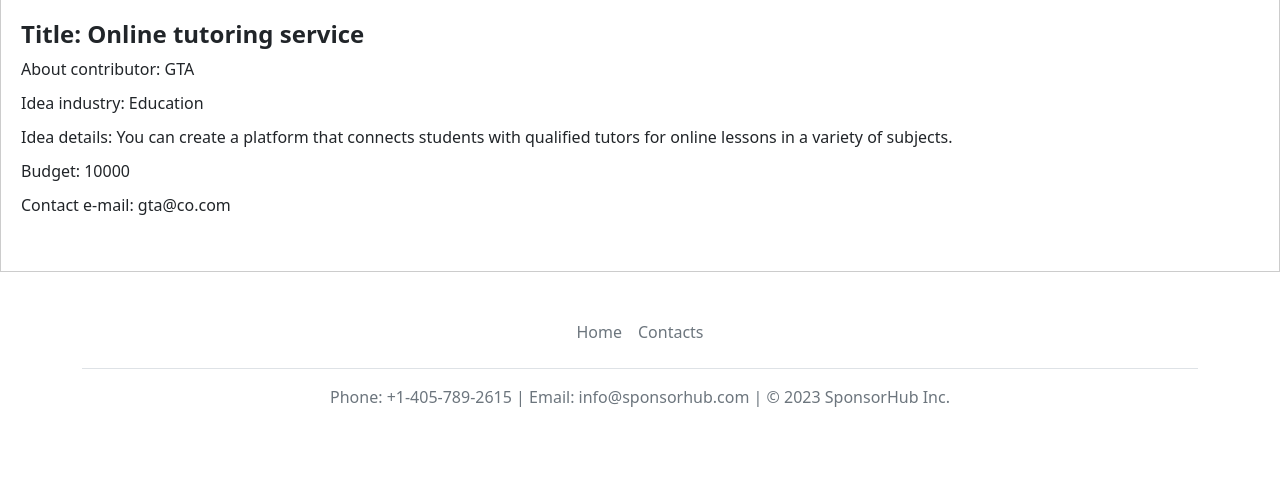
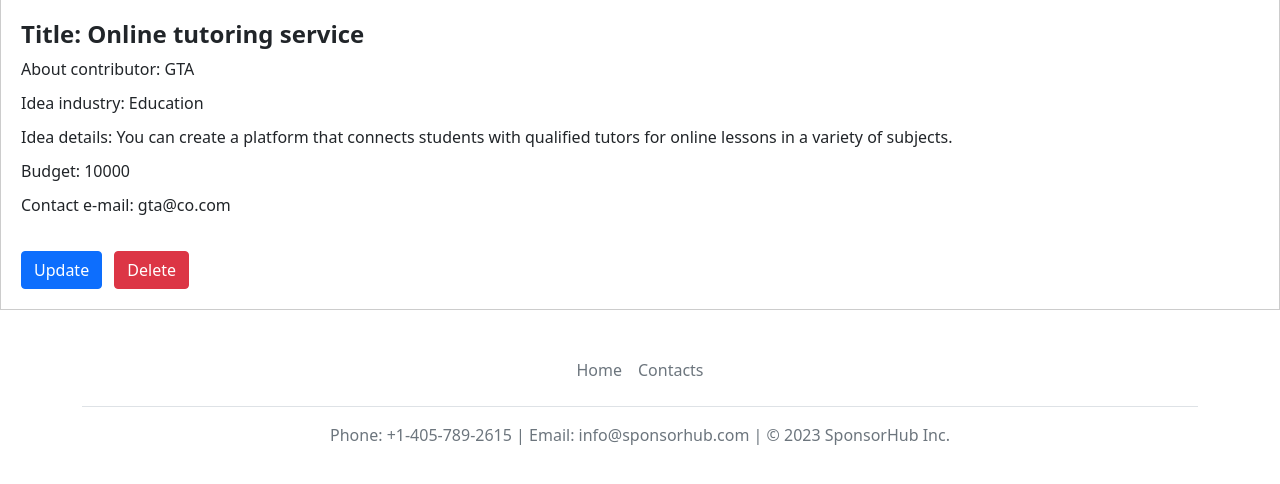
Before and after one commit to tate-aabb/sponsorhub, a Django app: page /ideas/idea/4/ in a window 1280 px wide. Shown: the part 98-582 px from the top of the page. Run offline with Django 4.2, Linux system fonts and the light colour scheme; a user stored in the database is signed in; data comes from the database, SQL or seed files in the repository; both versions use the stored data as it was after the commit; parts of the project's set-up code (start-up, migrations or seed data) failed here and were passed over.

Commit message:
Changes in settings.py, urls.py, added app's urls.py, base, static files, homepage.html.
New "ForbesList" model added, in views.py forbes list scraper added.

Design changes in homepage.html, about block is added

Changes in Homepage design, base.html

forbes_list added to the admin.py, views.py homepage function and to the homepage.html.

scraper fixed in urls.py, views.py

ForbesList table is added and styled.

ideas app added

contact page added, with model, forms, view and html files.

footer in base.html is modified

homepage link in base.html is changed

ideas app completely modified, CRUD added, search added

search fixed, ideas html pages completed

idea update, delete fixed in idea_detail.html page

```diff
--- a/ideas/templates/ideas_detail.html
+++ b/ideas/templates/ideas_detail.html
@@ -37,13 +37,14 @@
         <p class="card-text">Idea details: {{ object.Idea_text }}</p>
         <p class="card-text">Budget: {{ object.Budget }}</p>
         <p class="card-text">Contact e-mail: {{ object.Contact_email }}</p> <br>
+
+        {% if user.is_authenticated %}
+            <a class="btn btn-primary me-2"
+               href="{% url 'update' object.id %}">Update</a>
+            <a class="btn btn-danger"
+               href="{% url 'delete' object.id %}">Delete</a>
+        {% endif %}
+
     </div>
-{#    {% if user.is_authenticated %}#}
-{#        <a class="btn btn-primary me-2"#}
-{#           href="{% url 'update' idea.pk %}">Update</a>#}
-{#        <a class="btn btn-danger"#}
-{#           href="{% url 'delete' idea.pk %}">Delete</a>#}
-{#    {% endif %}#}
-
 
 {% endblock content %}
```
Also changed, not shown: db.sqlite3.
